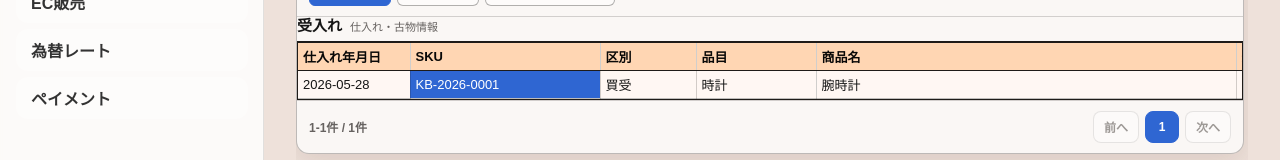
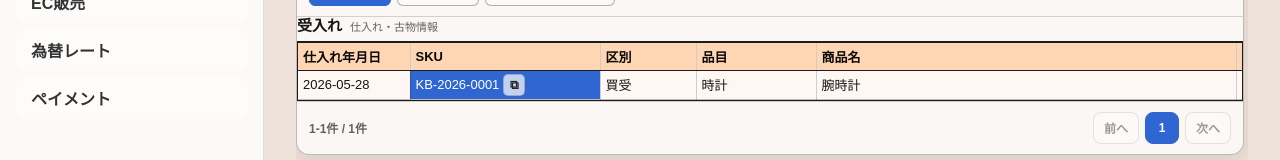
Before and after one commit to muu-ima/muu-ledger-system, a Next.js app in the folder frontend/: page / in a window 1280 px wide. Shown: the part 250-410 px from the top of the page. Built offline with nearby package versions, Linux system fonts and the light colour scheme; no server answers.

Commit message:
Add copy buttons for table keys

```diff
--- a/frontend/app/components/PaymentWorkspace.tsx
+++ b/frontend/app/components/PaymentWorkspace.tsx
@@ -1,6 +1,7 @@
 "use client";
 
 import { useDeferredValue, useEffect, useMemo, useState } from "react";
+import { CopyableText } from "@/app/components/common/CopyableText";
 import { DragScrollArea } from "@/app/components/common/DragScrollArea";
 import { PaginationControls } from "@/app/components/common/PaginationControls";
 import { fetchPayments } from "@/lib/payments";
@@ -273,7 +274,9 @@ function PaymentTransactionsTable({
           ) : (
             transactions.map((transaction) => (
               <tr key={transaction.id}>
-                <td>{transaction.orderNo}</td>
+                <td>
+                  <CopyableText value={transaction.orderNo} />
+                </td>
                 <td>{transaction.transactionDate}</td>
                 <td>{transaction.payoutDate}</td>
                 <td>{transaction.buyerUsername}</td>
--- /dev/null
+++ b/frontend/app/components/common/CopyableText.tsx
@@ -0,0 +1,68 @@
+"use client";
+
+import { useEffect, useState, type MouseEvent } from "react";
+
+type CopyableTextProps = {
+  className?: string;
+  label?: string;
+  showValue?: boolean;
+  value: string;
+};
+
+async function copyText(value: string) {
+  if (navigator.clipboard?.writeText) {
+    await navigator.clipboard.writeText(value);
+    return;
+  }
+
+  const textarea = document.createElement("textarea");
+  textarea.value = value;
+  textarea.style.position = "fixed";
+  textarea.style.opacity = "0";
+  document.body.appendChild(textarea);
+  textarea.select();
+  document.execCommand("copy");
+  document.body.removeChild(textarea);
+}
+
+export function CopyableText({
+  className = "",
+  label = "コピー",
+  showValue = true,
+  value,
+}: CopyableTextProps) {
+  const [copied, setCopied] = useState(false);
+
+  useEffect(() => {
+    if (!copied) return;
+
+    const timeoutId = window.setTimeout(() => setCopied(false), 900);
+    return () => window.clearTimeout(timeoutId);
+  }, [copied]);
+
+  const handleCopy = async (event: MouseEvent<HTMLButtonElement>) => {
+    event.preventDefault();
+    event.stopPropagation();
+    if (!value) return;
+
+    await copyText(value);
+    setCopied(true);
+  };
+
+  return (
+    <span className={`copyableText ${className}`.trim()}>
+      {showValue ? <span className="copyableTextValue">{value}</span> : null}
+      <button
+        type="button"
+        className="copyIconButton"
+        aria-label={`${label}: ${value}`}
+        title={copied ? "コピー済み" : label}
+        onClick={handleCopy}
+        onMouseDown={(event) => event.stopPropagation()}
+        disabled={!value}
+      >
+        {copied ? "✓" : "⧉"}
+      </button>
+    </span>
+  );
+}
--- a/frontend/app/components/common/DragScrollArea.tsx
+++ b/frontend/app/components/common/DragScrollArea.tsx
@@ -11,6 +11,12 @@ type DragScrollAreaProps = {
   children: ReactNode;
   className?: string;
 };
+
+function shouldIgnoreDragStart(target: EventTarget | null) {
+  return target instanceof HTMLElement
+    ? Boolean(target.closest("button, input, select, textarea, a"))
+    : false;
+}
 
 export function DragScrollArea({
   children,
@@ -34,6 +40,7 @@ export function DragScrollArea({
   const handleMouseDown = (event: ReactMouseEvent<HTMLDivElement>) => {
     const container = containerRef.current;
     if (!container) return;
+    if (shouldIgnoreDragStart(event.target)) return;
 
     dragStateRef.current = {
       active: true,
--- a/frontend/app/components/ledger-workspace/sections/LedgerIntakeSection.tsx
+++ b/frontend/app/components/ledger-workspace/sections/LedgerIntakeSection.tsx
@@ -1,3 +1,4 @@
+import { CopyableText } from "@/app/components/common/CopyableText";
 import { DragScrollArea } from "@/app/components/common/DragScrollArea";
 import type { LedgerItem } from "@/types/ledger";
 
@@ -45,7 +46,9 @@ export function LedgerIntakeSection({
             {items.map((item, index) => (
               <tr key={item.id}>
                 <td>{item.acquiredAt || (index % 5 === 0 ? "在庫" : "")}</td>
-                <td className="selectedCell">{item.managementNo}</td>
+                <td className="selectedCell">
+                  <CopyableText value={item.managementNo} />
+                </td>
                 <td>買受</td>
                 <td>{item.category}</td>
                 <td className="nameCell">{item.itemName}</td>
--- a/frontend/app/components/ledger-workspace/sections/LedgerPartySection.tsx
+++ b/frontend/app/components/ledger-workspace/sections/LedgerPartySection.tsx
@@ -1,3 +1,4 @@
+import { CopyableText } from "@/app/components/common/CopyableText";
 import { DragScrollArea } from "@/app/components/common/DragScrollArea";
 import type { LedgerItem } from "@/types/ledger";
 
@@ -39,7 +40,9 @@ export function LedgerPartySection({
               const sold = isSold(item);
               return (
                 <tr key={item.id}>
-                  <td className="selectedCell">{item.managementNo}</td>
+                  <td className="selectedCell">
+                    <CopyableText value={item.managementNo} />
+                  </td>
                   <td>{item.sellerIdentification}</td>
                   <td>{sold ? "アメリカ" : ""}</td>
                   <td>{sold ? "buyer_sample" : ""}</td>
--- a/frontend/app/components/supplier-management/tables/PurchaseProjectionTable.tsx
+++ b/frontend/app/components/supplier-management/tables/PurchaseProjectionTable.tsx
@@ -1,3 +1,4 @@
+import { CopyableText } from "@/app/components/common/CopyableText";
 import type { PurchaseProjectionRow } from "@/types/supplier";
 
 type PurchaseProjectionColumn = {
@@ -83,6 +84,8 @@ export function PurchaseProjectionTable({
                         onRowChange(row.sku, column.key, event.target.value)
                       }
                     />
+                  ) : column.key === "sku" || column.key === "orderNo" ? (
+                    <CopyableText value={row[column.key]} />
                   ) : (
                     row[column.key]
                   )}
--- a/frontend/app/components/supplier-management/tables/SupplierSourceShippingTable.tsx
+++ b/frontend/app/components/supplier-management/tables/SupplierSourceShippingTable.tsx
@@ -1,3 +1,4 @@
+import { CopyableText } from "@/app/components/common/CopyableText";
 import type { SupplierSource } from "@/types/supplier";
 
 type SupplierSourceShippingTableProps = {
@@ -99,7 +100,9 @@ export function SupplierSourceShippingTable({
         <tbody>
           {sources.map((source) => (
             <tr key={source.sku}>
-              <td className="selectedCell">{source.sku}</td>
+              <td className="selectedCell">
+                <CopyableText value={source.sku} />
+              </td>
               {editableCell(source, "shippingSite", onRowChange)}
               {editableCell(source, "packer", onRowChange)}
               {editableCell(source, "actualWeight", onRowChange, "numberCell")}
--- a/frontend/app/components/supplier-management/tables/SupplierSourceSummaryTable.tsx
+++ b/frontend/app/components/supplier-management/tables/SupplierSourceSummaryTable.tsx
@@ -1,3 +1,4 @@
+import { CopyableText } from "@/app/components/common/CopyableText";
 import type { SupplierSource } from "@/types/supplier";
 
 type SupplierSourceSummaryTableProps = {
@@ -72,8 +73,11 @@ export function SupplierSourceSummaryTable({
           {sources.map((source) => (
             <tr key={source.sku}>
               <td>{source.rowNo}</td>
-              <td className="selectedCell">{source.sku}</td>
+              <td className="selectedCell">
+                <CopyableText value={source.sku} />
+              </td>
               <td>
+                <span className="copyableInputGroup">
                   <input
                     className="ecSalesCellInput"
                     type="text"
@@ -82,6 +86,8 @@ export function SupplierSourceSummaryTable({
                       onRowChange(source.sku, "orderNo", event.target.value)
                     }
                   />
+                  <CopyableText value={source.orderNo} showValue={false} />
+                </span>
               </td>
               <td>{booleanSelect(source, "purchasedFlag", onRowChange)}</td>
               <td>
--- a/frontend/app/globals.css
+++ b/frontend/app/globals.css
@@ -808,6 +808,54 @@ fieldset input:not([type="checkbox"]) {
   font-size: 12px;
 }
 
+.copyableText,
+.copyableInputGroup {
+  display: inline-flex;
+  align-items: center;
+  max-width: 100%;
+  min-width: 0;
+  gap: 4px;
+  vertical-align: middle;
+}
+
+.copyableInputGroup {
+  width: 100%;
+}
+
+.copyableInputGroup .ecSalesCellInput {
+  min-width: 0;
+}
+
+.copyableTextValue {
+  min-width: 0;
+  overflow: hidden;
+  text-overflow: ellipsis;
+}
+
+.copyIconButton {
+  width: 22px;
+  height: 22px;
+  flex: 0 0 22px;
+  border: 1px solid rgba(31, 27, 24, 0.22);
+  border-radius: 5px;
+  background: rgba(255, 255, 255, 0.7);
+  padding: 0;
+  color: #2a2420;
+  font-size: 12px;
+  font-weight: 800;
+  line-height: 1;
+}
+
+.copyIconButton:hover {
+  border-color: rgba(47, 102, 210, 0.42);
+  background: rgba(255, 255, 255, 0.94);
+}
+
+.copyIconButton:disabled {
+  opacity: 0.35;
+  cursor: not-allowed;
+}
+
 .numberCell .ecSalesCellInput {
   text-align: right;
 }
```
Also changed, not shown: frontend/app/components/ec-sales/EcSalesTable.tsx (+22 -0 lines), frontend/app/components/ledger-workspace/sections/LedgerPayoutSection.tsx (+11 -2 lines), frontend/app/components/supplier-management/tables/SupplierSourceDetailTable.tsx (+21 -7 lines). Lines whose indentation alone changed are shown as unchanged.
